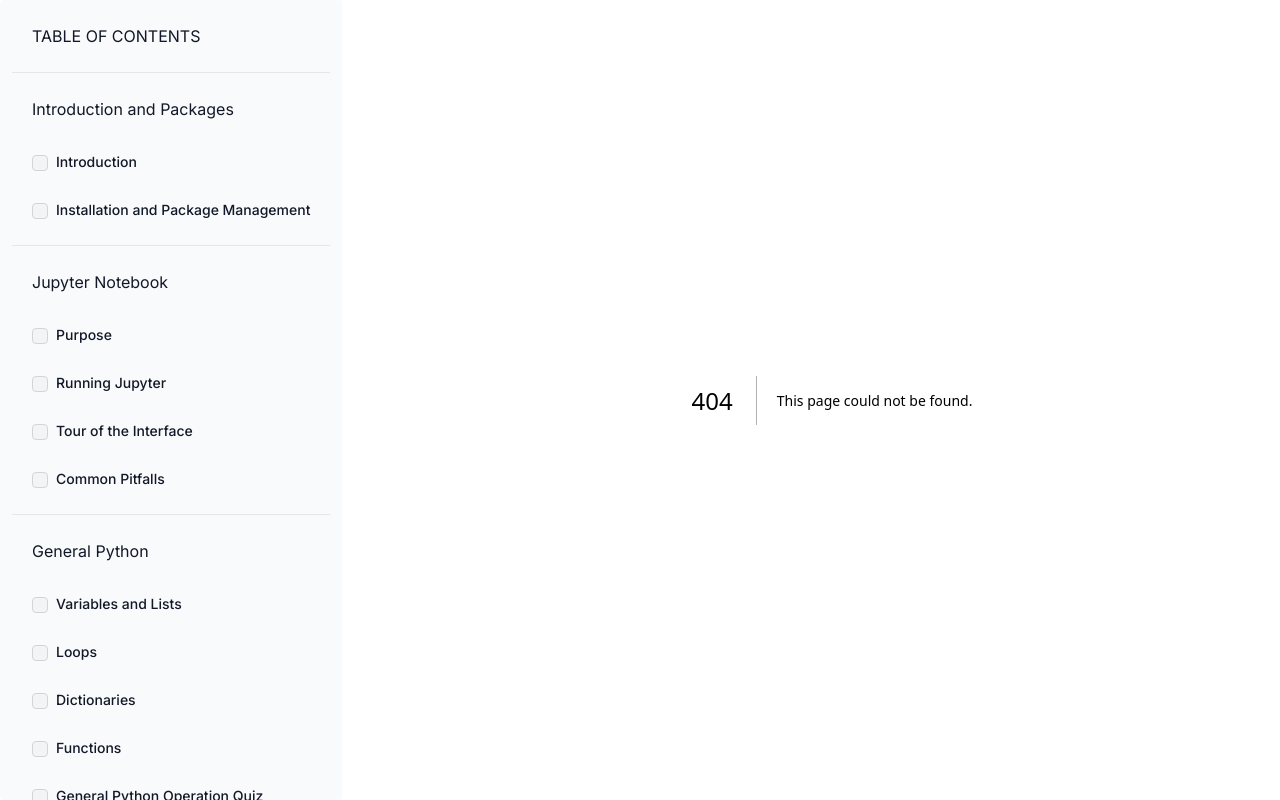
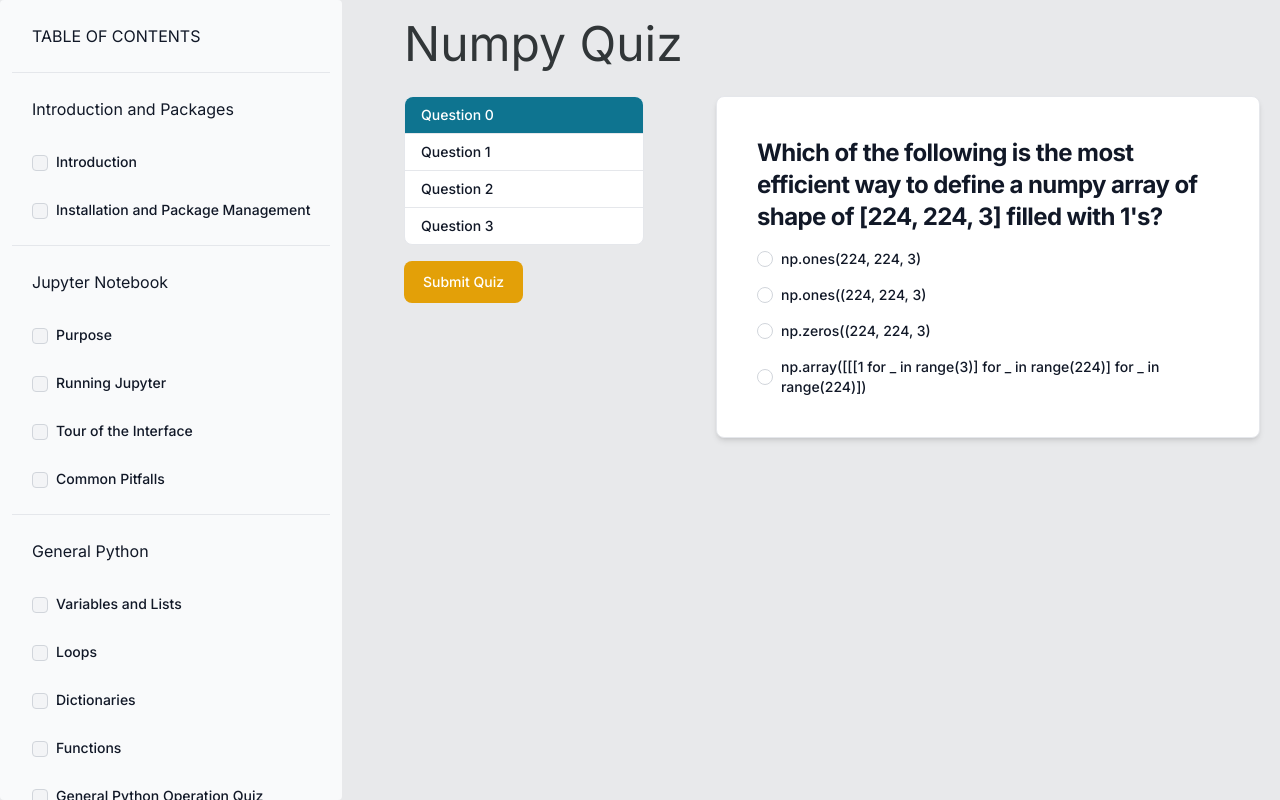
Before and after one commit to austin-bmitchell15/cs3803_website, a Next.js app: page /numpy/quiz in a window 1280 px wide. Before the commit this address had no page. Built offline with nearby package versions, Linux system fonts and the light colour scheme.

Commit message:
add quiz questios for numpy

```diff
--- /dev/null
+++ b/src/app/numpy/quiz/page.tsx
@@ -0,0 +1,45 @@
+"use client"
+
+import React, { useState } from 'react'
+import QuizComponent from '@/components/Quiz'
+import { QuizType } from '@/services/QuizTypes'
+import Quiz from '@/components/Quiz'
+import { Button } from 'flowbite-react'
+
+const quiz: QuizType = [
+    {
+        question:  "Which of the following is the most efficient way to define a numpy array of shape of [224, 224, 3] filled with 1's?",
+        options: ["np.ones(224, 224, 3)", "np.ones((224, 224, 3)", "np.zeros((224, 224, 3)", "np.array([[[1 for _ in range(3)] for _ in range(224)] for _ in range(224)])"],
+        answerOption: 1,
+        explanation: `np.ones is an easy method to define an array filled with nums. You specify the expected shape using a tuple as the paramter to the method.`
+    },
+    {
+        question:  "How can you concatenate two NumPy arrays along the rows (vertically) in Python?",
+        options: ["np.concatenate((arr1, arr2), axis=0)", "np.concatenate((arr1, arr2), axis=1)", "np.hstack((arr1, arr2))", "np.vstack(arr1, arr2)"],
+        answerOption: 0,
+        explanation: `Concentanting along the x axis will ensure that the stacking is done vertically. Although you can use vstack, the parameters are incorrect because the arrays should be nested in an array, not just listed as parameters.`
+    },
+    {
+        question:  "Given an array with the shape (100, 100, 3), how can you rearrange its axes to reshape it into an array with the shape (3, 100, 100) without altering the data itself? ",
+        options: ["np.transpose(data, (0, 1, 2))", "np.reshape(data, (3, 100, 100))", "np.swapaxes(data, 0, 2)", "np.transpose(data, (2, 1, 0))"],
+        answerOption: 3,
+        explanation: `Although reshape and swapaxes seem to work, they do not ensure that the data itself is kept in the same expected structure. This is a common occurences when reading image data and its important you remember the use of the transpose function.`
+    },
+    {
+        question:  "How do you compute the determinant of a matrix in NumPy?",
+        options: ["np.linalg.inv(matrix)", "np.linalg.eig(matrix)", "np.linalg.det(matrix)", "np.linalg.trace(matrix)"],
+        answerOption: 2,
+        explanation: `".det" is the function you can use to compute the determinant of a matrix.`
+    }
+]
+
+export default function NumpyQuiz() {
+
+  return (
+    <div className="ml-5 mt-5">
+        <h1 className="text-5xl">Numpy Quiz</h1>
+
+        <Quiz quiz={quiz} moduleId='numpy_quiz'/>
+    </div>
+  )
+}
```
